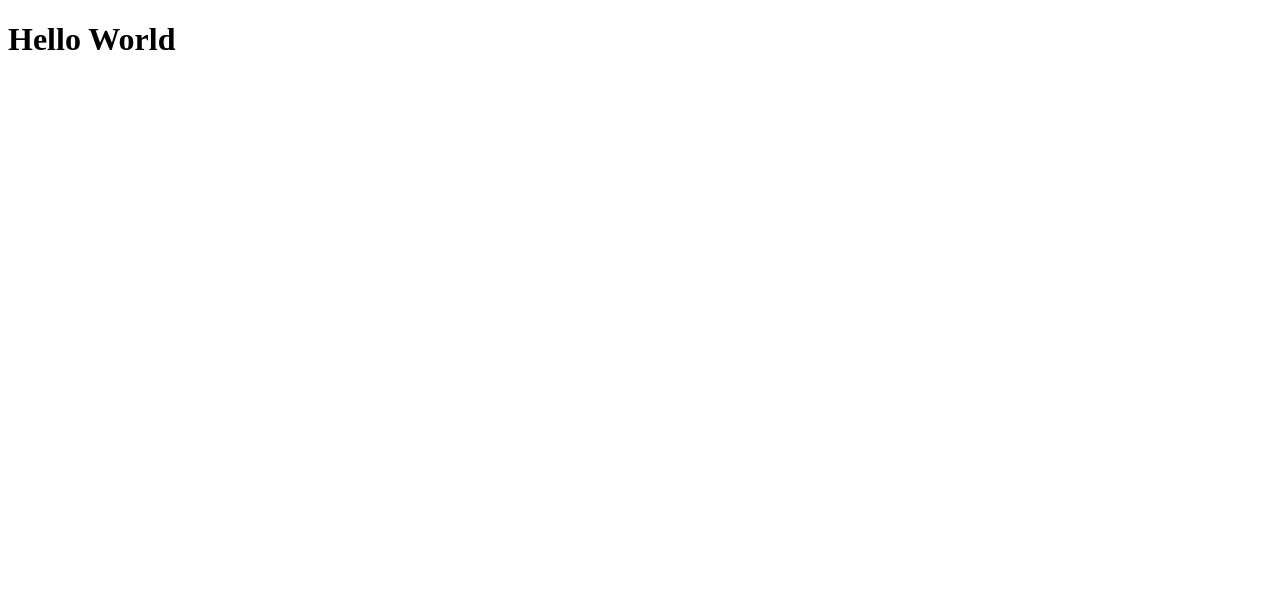
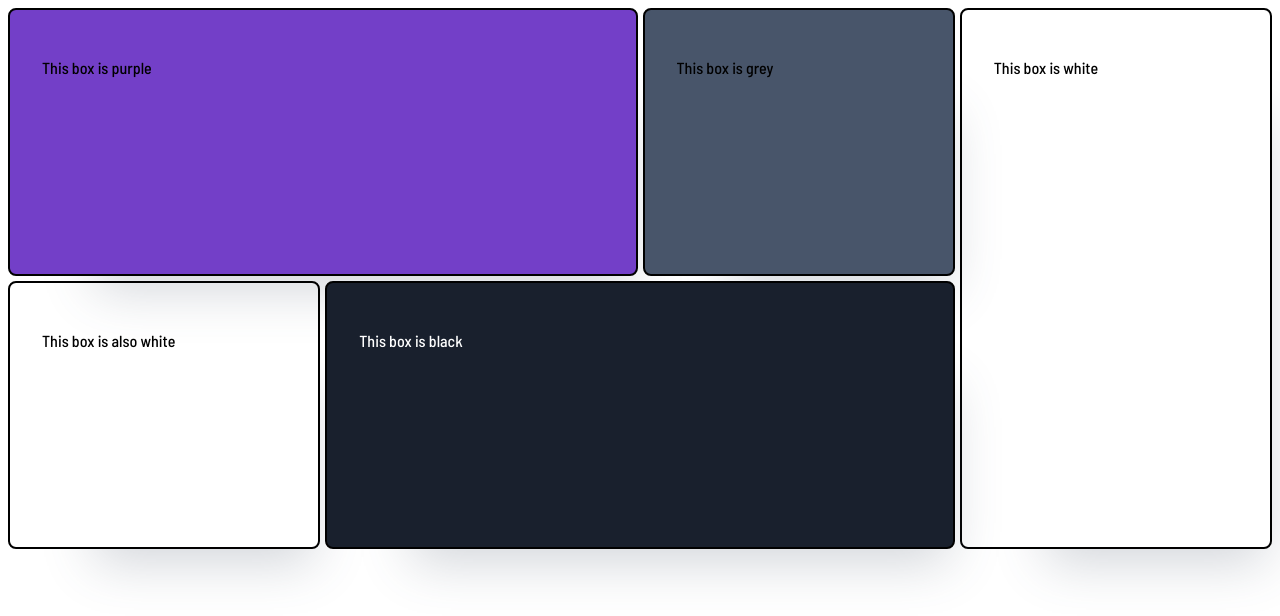
Before and after one commit to ArgoNavis1763/testimonialgrid, a plain HTML site: page index.html in a window 1280 px wide. Drawn offline with Linux system fonts and the light colour scheme.

Commit message:
Create structure to grid

```diff
--- a/index.html
+++ b/index.html
@@ -1,13 +1,33 @@
 <!DOCTYPE html>
 <html lang="en">
-<head>
-    <meta charset="UTF-8">
-    <meta http-equiv="X-UA-Compatible" content="IE=edge">
-    <meta name="viewport" content="width=device-width, initial-scale=1.0">
-    <link href="/style.css" ref="stylesheet"/>
-    <title>Document</title>
-</head>
-<body>
-    <h1>Hello World</h1>
-</body>
+  <head>
+    <meta charset="UTF-8" />
+    <meta name="viewport" content="width=device-width, initial-scale=1.0" />
+    <meta http-equiv="X-UA-Compatible" content="ie=edge" />
+    <title>Static Template</title>
+    <link href="/style.css" rel="stylesheet" />
+    <link
+      href="https://fonts.googleapis.com/css2?family=Barlow+Semi+Condensed:wght@500;600&display=swap"
+      rel="stylesheet"
+    />
+  </head>
+  <body>
+    <div class="container">
+      <div class="purple-box">
+        <p>This box is purple</p>
+      </div>
+      <div class="grey-box">
+        <p>This box is grey</p>
+      </div>
+      <div class="white-box-1">
+        <p>This box is white</p>
+      </div>
+      <div class="white-box-2">
+        <p>This box is also white</p>
+      </div>
+      <div class="black-box">
+        <p>This box is black</p>
+      </div>
+    </div>
+  </body>
 </html>
--- a/style.css
+++ b/style.css
@@ -0,0 +1,54 @@
+.container {
+    display: grid;
+    grid-template-columns: repeat(12, 1fr);
+    grid-template-rows: 2;
+    gap: 5px;
+  }
+
+  .container > div {
+    border: 2px solid black;
+    min-height: 200px;
+    box-shadow: 40px 60px 50px -47px rgba(72, 85, 106, 0.247378);
+    border-radius: 8px;
+    padding: 32px;
+    font-family: "Barlow Semi Condensed", sans-serif;
+    font-weight: 500;
+  }
+
+  .purple-box {
+    grid-column: span 6;
+    grid-row: span 1;
+    background-color: #733fc8;
+  }
+
+  .white-box-1 {
+    grid-column: span 3;
+    grid-row: span 2;
+  }
+
+  .black-box {
+    background-color: #19202d;
+    grid-column: span 6;
+    color: white;
+  }
+
+  .grey-box {
+    grid-column: span 3;
+    grid-row: span 1;
+    background-color: #48556a;
+  }
+
+  .white-box-2 {
+    grid-column: span 3;
+  }
+
+  .body {
+    background-color: hsl(0 0% 81%);
+  }
+
+  @media (max-width: 700px) {
+    .container > div {
+      min-height: auto;
+      grid-column: span 12;
+    }
+  }
```
